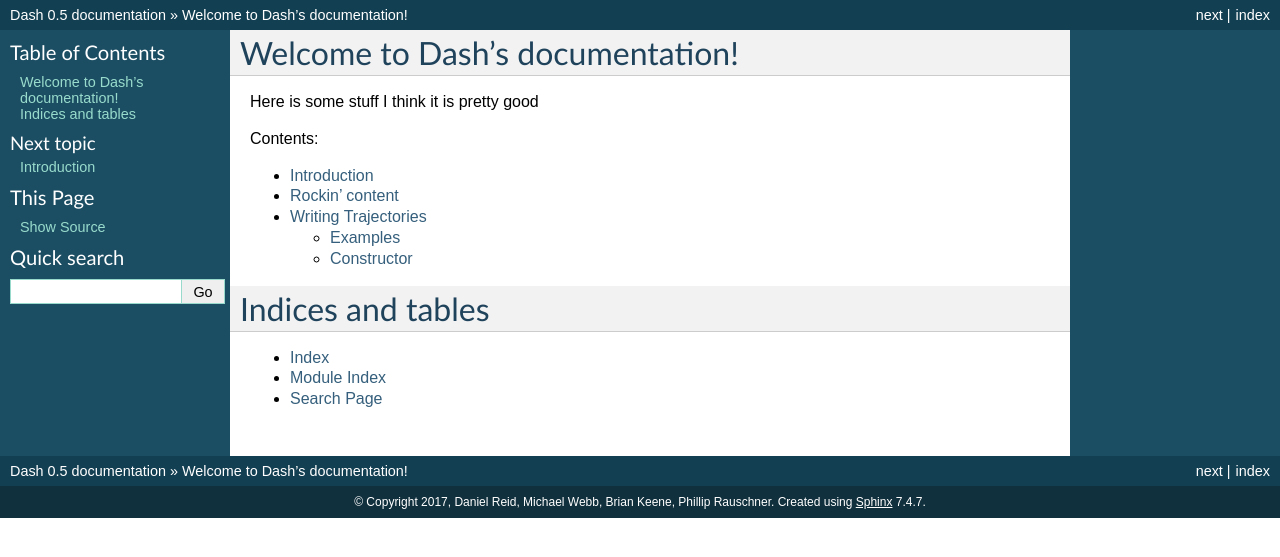
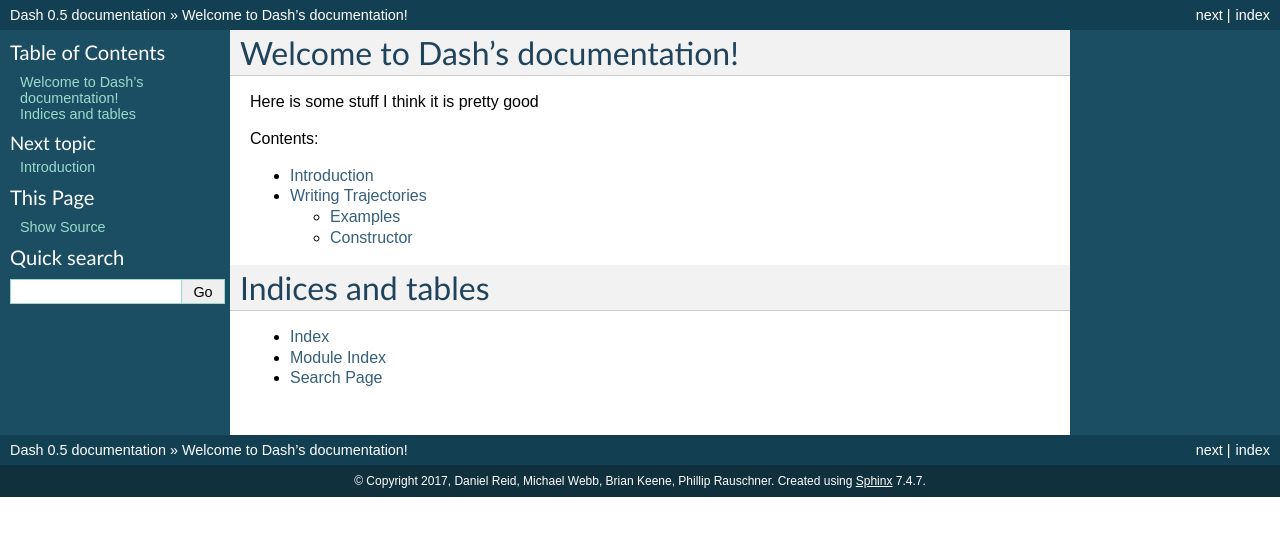
Before and after one commit to dreid1991/md_engine, a Sphinx documentation site: the page built from doc/source/index.rst, in a window 1280 px wide. Shown: the top 557 px of the page. Built offline with Sphinx 7.4.7, drawn with Linux system fonts in a browser that asks for light colours.

Commit message:
removed docs filler

```diff
--- a/doc/source/This-is-content.rst
+++ /dev/null
@@ -1,3 +0,0 @@
-Rockin' content
-=======
-wow content, what did you expect?
--- a/doc/source/index.rst
+++ b/doc/source/index.rst
@@ -13,7 +13,6 @@
    :maxdepth: 2
 
    Introduction
-   This-is-content
    writing-trajectories
 
 
```
